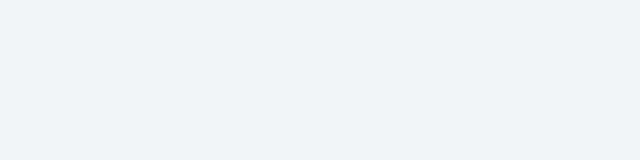
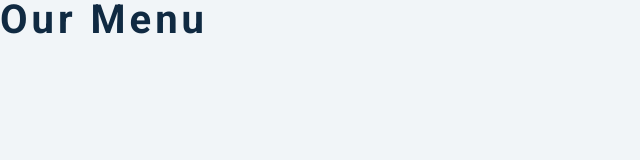
Before and after one commit to ashan1979/fixed_numbering, a plain HTML site: page index.html in a window 1280 px wide. Shown: the whole page, without its empty margins (0-640 px from the left). Drawn offline with Linux system fonts and the light colour scheme.

Commit message:
html stuff

```diff
--- a/index.html
+++ b/index.html
@@ -12,7 +12,12 @@
     <link rel="stylesheet" href="style.css">
 </head>
 <body>
-
+  <section class="menu">
+    <!-- Title -->
+    <div class="title">
+      <h2>Our Menu</h2>
+    </div>
+  </section>
 
     <script src="script.js"></script>
 </body>
```
